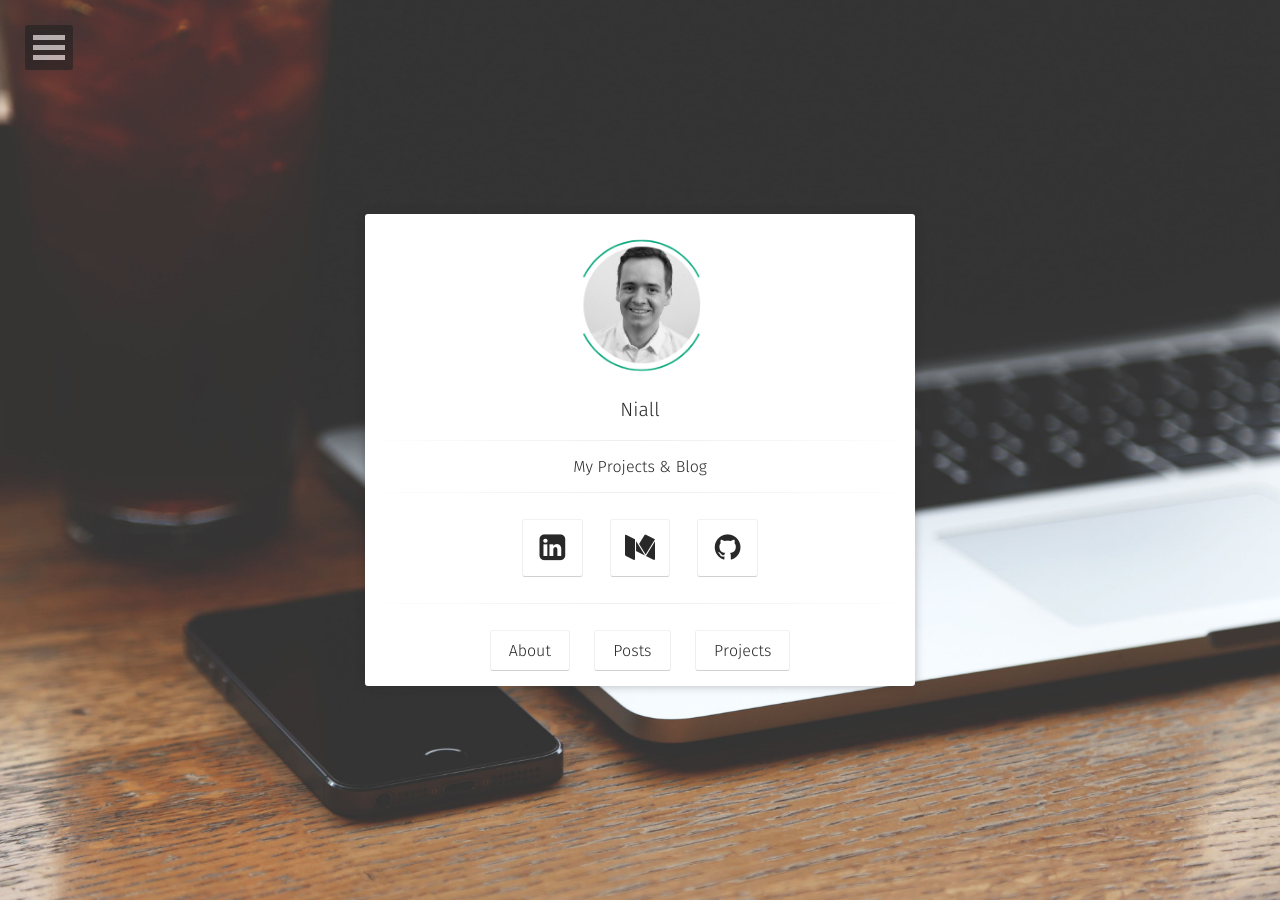
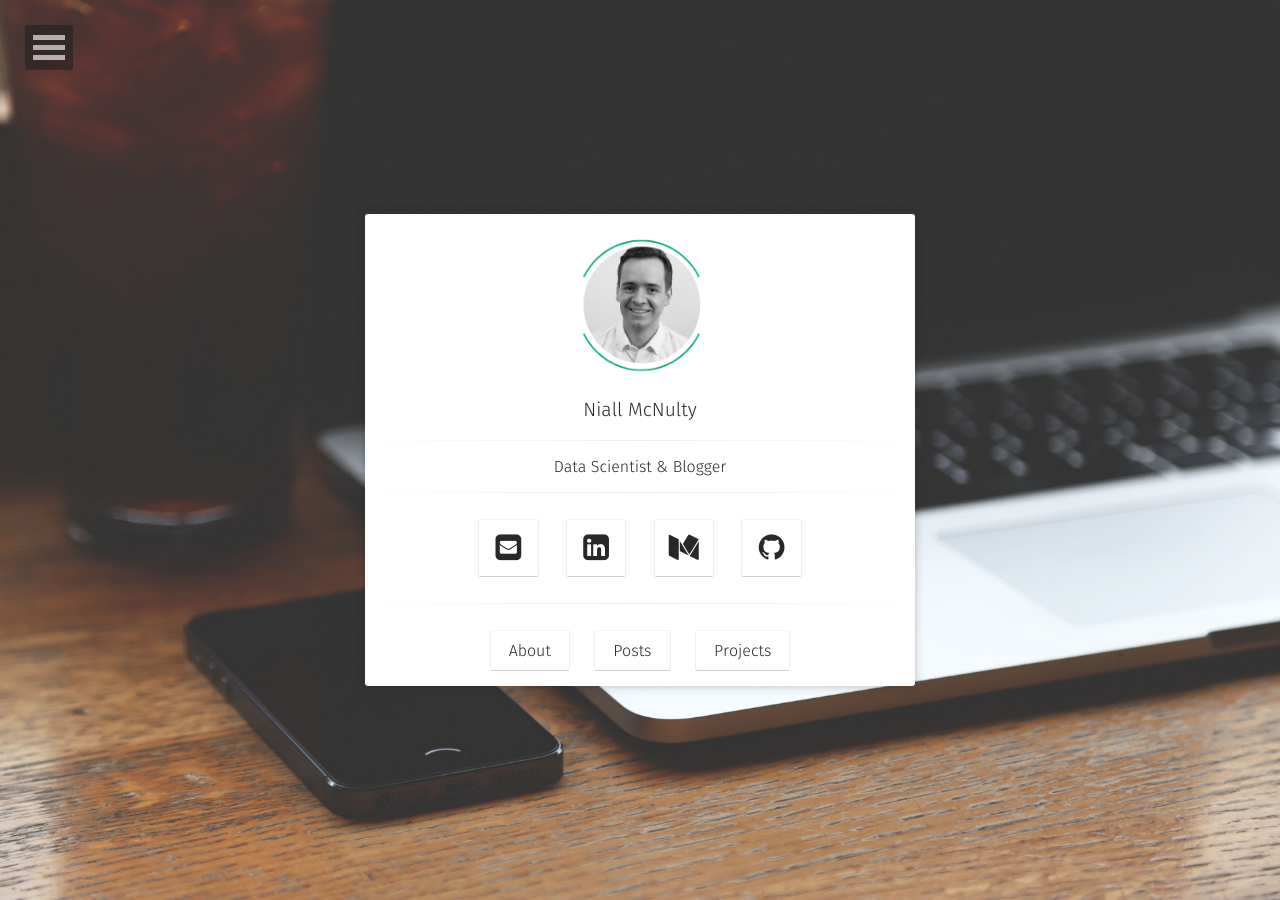
Before and after one commit to niall-anthony-mcnulty/niall-anthony-mcnulty.github.io, a Jekyll site: the page built from index.html, in a window 1280 px wide. Built offline with Jekyll 4.4.1, drawn with Linux system fonts in a browser that asks for light colours; some web fonts are replaced.

Commit message:
Update _config.yml

```diff
--- a/_config.yml
+++ b/_config.yml
@@ -1,14 +1,14 @@
 # Site
-title:              Niall
-bio:                'My Projects & Blog'
-description:        "My Projects & Blog"
+title:              Niall McNulty
+bio:                'Data Scientist & Blogger'
+description:        "Data Scientist & Blogger"
 reading_time:       true
 words_per_minute:   200
 logo:               'assets/img/circle-cropped.png'
 background:         'assets/img/placeholder-big.jpg'
 tiled_bg:           false   # Set this true if you want to tile your background image, otherwise it will be covered
 locale:             en_US
-url:                https://niallprojects.tech
+url:                https://www.niallprojects.tech
 
 # Jekyll
 permalink:          /:title/
@@ -37,7 +37,7 @@ disqus_shortname:   Niall McNulty
   #ad-client:
   #ad-slot:
 #bing-verify:
-#email:
+email:             niallanthony.mcnulty@gmail.com
 #twitter:            username
 #facebook:           username
 github-url:         niall-anthony-mcnulty
```
